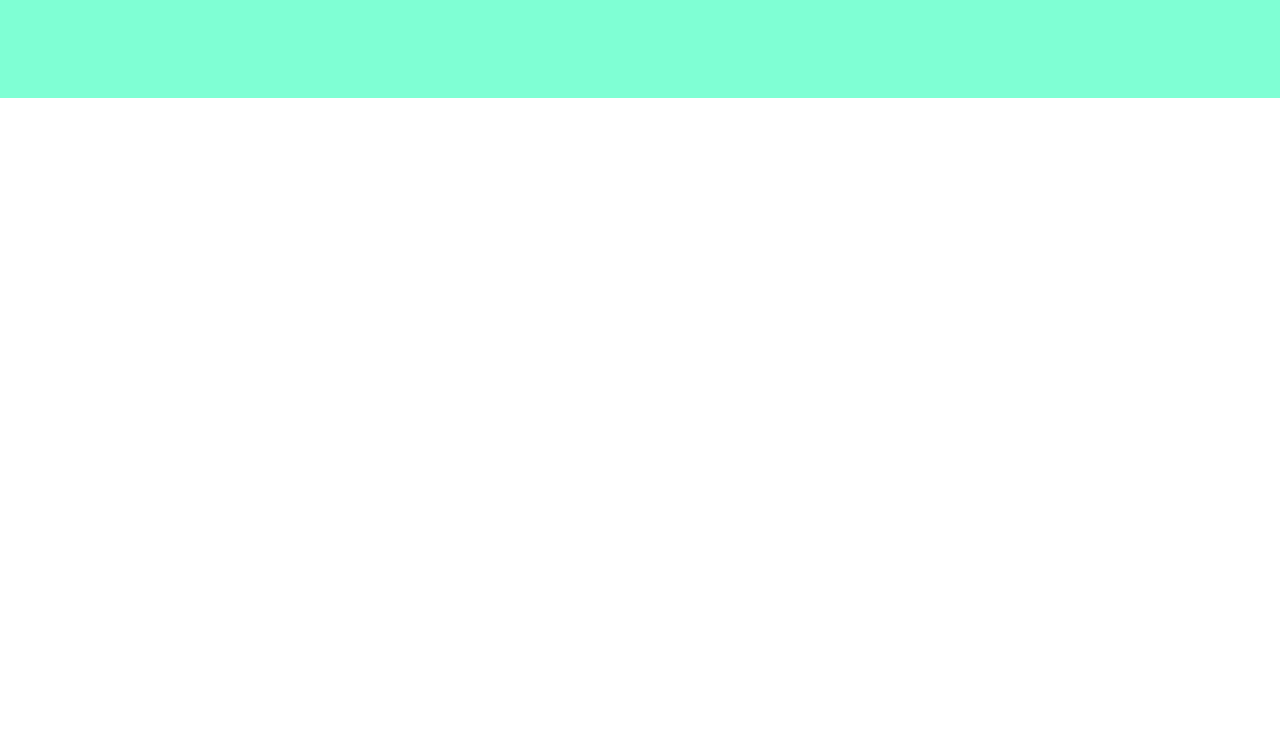
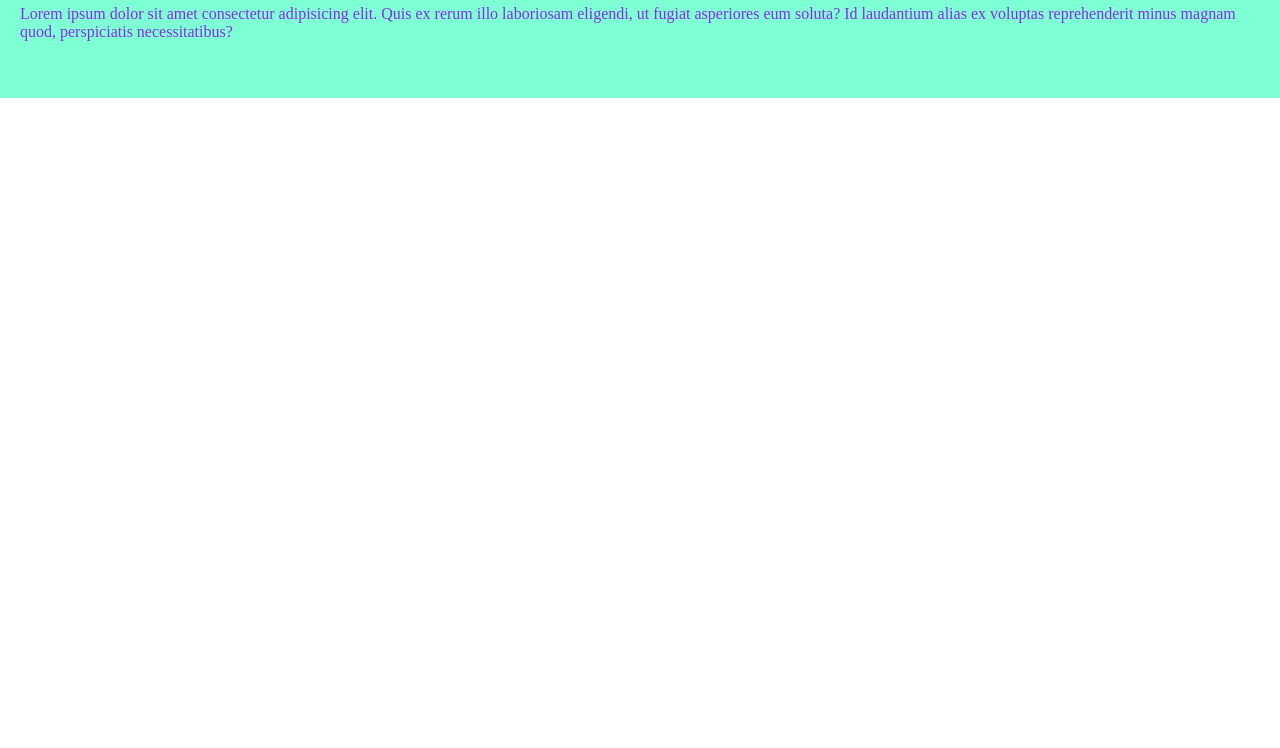
Before and after one commit to Ignacio-Grasset/29240, a plain HTML site: page index.html in a window 1280 px wide. Shown: the part 52-800 px from the top of the page. Drawn offline with Linux system fonts and the light colour scheme.

Commit message:
agrego parrafo y estilos

```diff
--- a/estilos.css
+++ b/estilos.css
@@ -12,3 +12,8 @@ header {
 h1 {
     text-align: center;
 }
+
+p {
+    padding: 20px;
+    color: blueviolet;
+}
--- a/index.html
+++ b/index.html
@@ -10,6 +10,7 @@
 <body>
     <header>
         <h1>Mi curso de github</h1>
+        <p>Lorem ipsum dolor sit amet consectetur adipisicing elit. Quis ex rerum illo laboriosam eligendi, ut fugiat asperiores eum soluta? Id laudantium alias ex voluptas reprehenderit minus magnam quod, perspiciatis necessitatibus?</p>
     </header>
 </body>
 </html>
```
